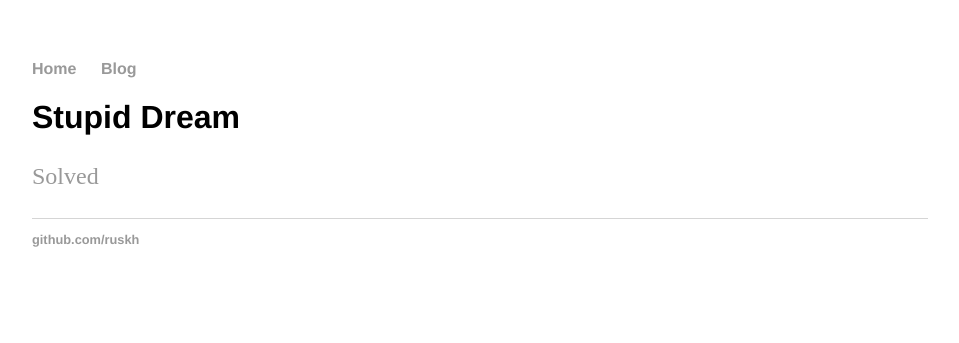
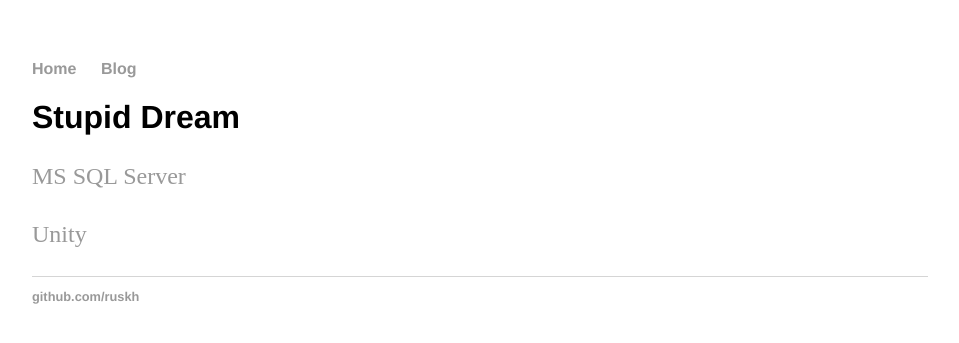
Before and after one commit to ruskh/ruskh.github.io, a Jekyll site: the page built from index.html, in a window 1280 px wide. Shown: the top 343 px of the page, without its empty margins (160-1119 px from the left). Built offline with Jekyll 4.4.1, drawn with Linux system fonts in a browser that asks for light colours.

Commit message:
Update index.html

```diff
--- a/index.html
+++ b/index.html
@@ -4,5 +4,6 @@ title: Ruskh
 ---
 <div class="blurb">
 	<h1>Stupid Dream</h1>
-	<p> <a href="/blog">Solved</a></p>
+	<p> <a href="/sql">MS SQL Server</a></p>
+	<p> <a href="/unity">Unity</a></p>
 </div><!-- /.blurb -->
```
